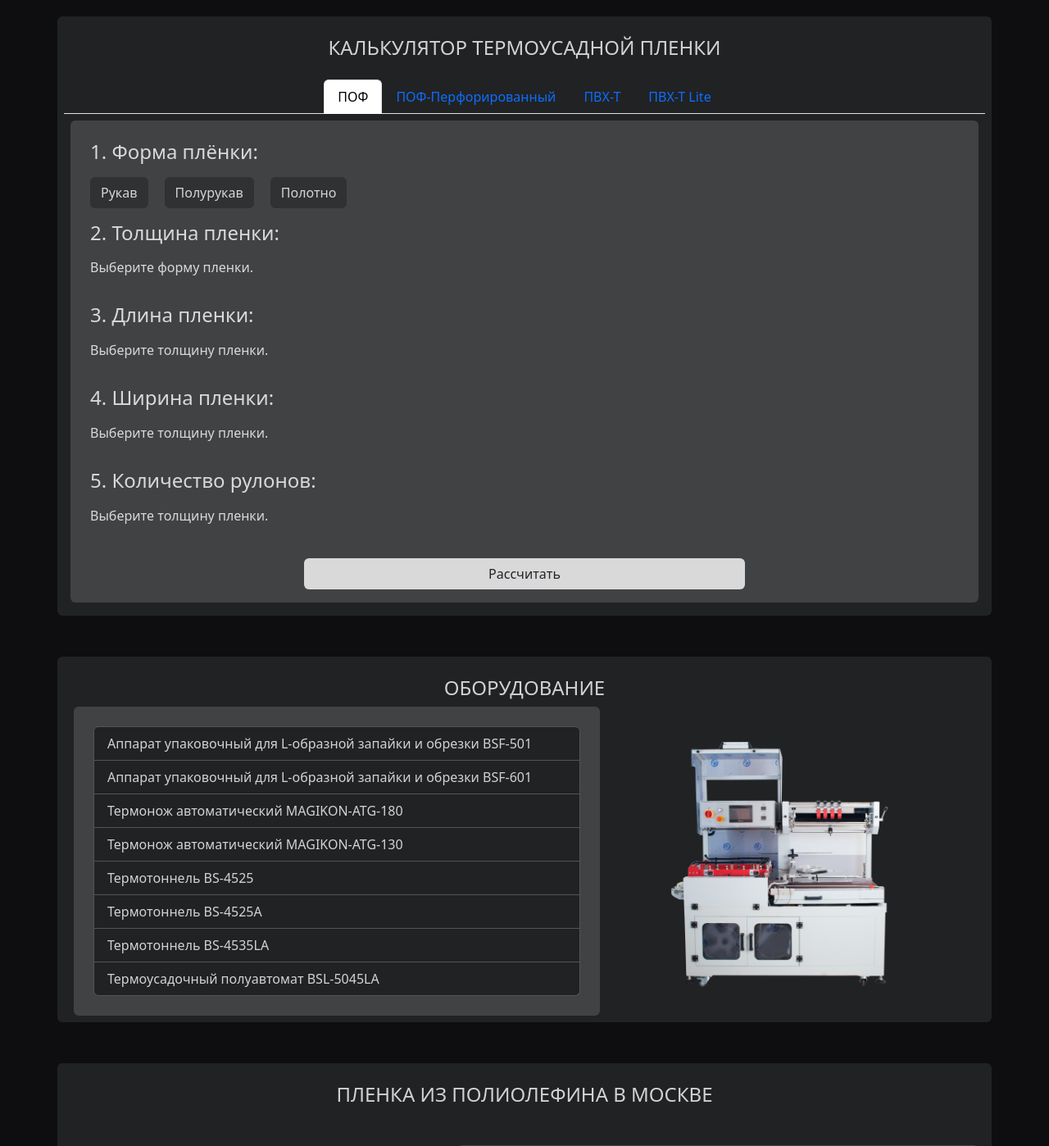
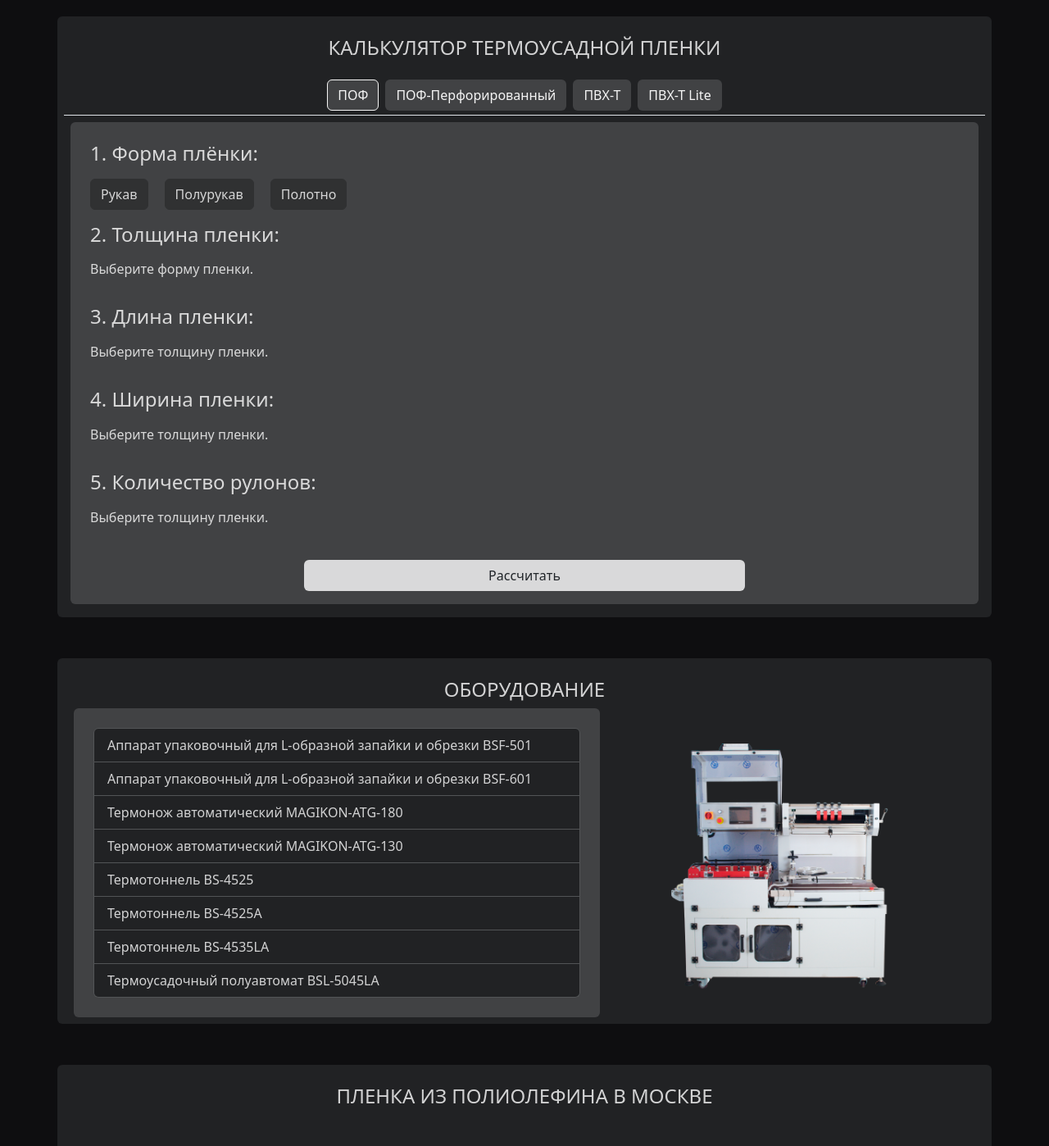
Before and after one commit to Frermut/shrink-film-site, a PHP site: page / in a window 1280 px wide. Shown: the part 230-1628 px from the top of the page at 82% size. Run offline with PHP 8.4, Linux system fonts and the light colour scheme.

Commit message:
change width of some elements

```diff
--- a/index.html
+++ b/index.html
@@ -70,11 +70,11 @@
           <h4 id="scrollspyHeading1" class="d-block text-center p-3" style="color:rgba(255, 255, 255, 0.800)">КАЛЬКУЛЯТОР ТЕРМОУСАДНОЙ ПЛЕНКИ</h4>
 
           <nav>
-            <div class="nav nav-tabs justify-content-center" id="nav-tab" role="tablist">
-              <button class="nav-link active" id="nav-home-tab" data-bs-toggle="tab" data-bs-target="#nav-home" type="button" role="tab" aria-controls="nav-home" aria-selected="true">ПОФ</button>
-              <button class="nav-link" id="nav-profile-tab" data-bs-toggle="tab" data-bs-target="#nav-profile" type="button" role="tab" aria-controls="nav-profile" aria-selected="false">ПОФ-Перфорированный</button>
-              <button class="nav-link" id="nav-contact-tab" data-bs-toggle="tab" data-bs-target="#nav-contact" type="button" role="tab" aria-controls="nav-contact" aria-selected="false">ПВХ-Т</button>
-              <button class="nav-link" id="nav-lite-tab" data-bs-toggle="tab" data-bs-target="#nav-lite" type="button" role="tab" aria-controls="nav-lite" aria-selected="false">ПВХ-Т Lite</button>
+            <div class="nav nav-tabs justify-content-center gap-2" id="nav-tab" role="tablist">
+              <button class="btn active" id="nav-home-tab" data-bs-toggle="tab" data-bs-target="#nav-home" type="button" role="tab" aria-controls="nav-home" aria-selected="true" style="background-color: #414244; color: whitesmoke; margin-bottom: 5px;">ПОФ</button>
+              <button class="btn" id="nav-profile-tab" data-bs-toggle="tab" data-bs-target="#nav-profile" type="button" role="tab" aria-controls="nav-profile" aria-selected="false" style="background-color: #414244; color: whitesmoke; margin-bottom: 5px;">ПОФ-Перфорированный</button>
+              <button class="btn" id="nav-contact-tab" data-bs-toggle="tab" data-bs-target="#nav-contact" type="button" role="tab" aria-controls="nav-contact" aria-selected="false" style="background-color: #414244; color: whitesmoke; margin-bottom: 5px;">ПВХ-Т</button>
+              <button class="btn" id="nav-lite-tab" data-bs-toggle="tab" data-bs-target="#nav-lite" type="button" role="tab" aria-controls="nav-lite" aria-selected="false" style="background-color: #414244; color: whitesmoke; margin-bottom: 5px;">ПВХ-Т Lite</button>
             </div>
           </nav>
 
@@ -195,8 +195,11 @@
                     <div class="modal-footer" style="border-color: #525456 !important;color: rgba(255, 255, 255, 0.800);">
                       <!-- <button type="button" class="btn btn-secondary" data-bs-dismiss="modal">Закрыть</button> -->
 
+                      <div class="d-flex col justify-content-between">
                         <a href="tel:+74952220579" class="btn mobileCall" style="color: rgb(255, 255, 255); background-color: #0d6efd;">Позвонить</a>
                         <button name="form_submit_pof" type="submit" form="pofSend" class="btn btn-primary">Заказать</button>
+                      </div>
+
                     </div>
                   </div>
                 </div>
@@ -319,8 +322,11 @@
 
                     <div class="modal-footer" style="border-color: #525456 !important;color: rgba(255, 255, 255, 0.800);">
                       <!-- <button type="button" class="btn btn-secondary" data-bs-dismiss="modal">Закрыть</button> -->
+                      <div class="d-flex col justify-content-between">
                         <a href="tel:+74952220579" class="btn mobileCall" style="color: rgb(255, 255, 255); background-color: #0d6efd;">Позвонить</a>
                         <button name="form_submit_pofPerf" type="submit" form="pofPerfsend" class="btn btn-primary">Заказать</button>
+                      </div>
+
                     </div>
                   </div>
                 </div>
@@ -441,8 +447,10 @@
                     </div>
                     <div class="modal-footer" style="border-color: #525456 !important;color: rgba(255, 255, 255, 0.800);">
                       <!-- <button type="button" class="btn btn-secondary" data-bs-dismiss="modal">Закрыть</button> -->
+                      <div class="d-flex col justify-content-between">
                         <a href="tel:+74952220579" class="btn mobileCall" style="color: rgb(255, 255, 255); background-color: #0d6efd;">Позвонить</a>
                         <button name="form_submit_pvx" type="submit" form="pvxSend" class="btn btn-primary">Заказать</button>
+                      </div>
                     </div>
                   </div>
                 </div>
@@ -566,8 +574,11 @@
                     </div>
                     <div class="modal-footer" style="border-color: #525456 !important;color: rgba(255, 255, 255, 0.800);">
                       <!-- <button type="button" class="btn btn-secondary" data-bs-dismiss="modal">Закрыть</button> -->
+                      <div class="d-flex col justify-content-between">
                         <a href="tel:+74952220579" class="btn mobileCall" style="color: rgb(255, 255, 255); background-color: #0d6efd;">Позвонить</a>
                         <button name="form_submit_PVXLite" type="submit" form="PVXLiteSend" class="btn btn-primary">Заказать</button>
+                      </div>
+
                     </div>
                   </div>
                 </div>
--- a/scripts/app.js
+++ b/scripts/app.js
@@ -33,29 +33,29 @@ function get_markup(shape, thickness, width, length, halftubeCount, resultKilo,
     <div class="d-flex row justify-content-center gap-3">
     <div class="col-lg col-md-12">
       <ul class="list-group list-group-horizontal w-100">
-        <li class="list-group-item w-75">Форма плёнки:</li>
-        <li class="list-group-item w-25" style="font-size:14px" >${shape}</li>
+        <li class="list-group-item " style="width:65%">Форма плёнки:</li>
+        <li class="list-group-item " style="font-size:14px; width:35%" >${shape}</li>
         <input type="hidden" name="shrink_type" value="${shrink_type}">
         <input type="hidden" name="shape" value="${shape}">
       </ul>
       <ul class="list-group list-group-horizontal w-100">
-        <li class="list-group-item w-75">Толщина пленки:</li>
-        <li class="list-group-item w-25" style="font-size:14px" >${thickness}</li>
+        <li class="list-group-item " style="width:65%">Толщина пленки:</li>
+        <li class="list-group-item " style="font-size:14px; width:35%" >${thickness}</li>
         <input type="hidden" name="thickness" value="${thickness}">
       </ul>
       <ul class="list-group list-group-horizontal w-100">
-        <li class="list-group-item w-75">Ширина пленки:</li>
-        <li class="list-group-item w-25" name="width">${width}</li>
+        <li class="list-group-item " style="width:65%">Ширина пленки:</li>
+        <li class="list-group-item " style="width:35%" name="width">${width}</li>
         <input type="hidden" name="width" value="${width}">
       </ul>
       <ul class="list-group list-group-horizontal w-100">
-        <li class="list-group-item w-75">Длина пленки:</li>
-        <li class="list-group-item w-25" >${length}</li>
+        <li class="list-group-item " style="width:65%">Длина пленки:</li>
+        <li class="list-group-item " style="width:35%">${length}</li>
         <input type="hidden" name="length" value="${length}">
       </ul>
       <ul class="list-group list-group-horizontal w-100">
-        <li class="list-group-item w-75">Количество рулонов:</li>
-        <li class="list-group-item w-25" >${halftubeCount}</li>
+        <li class="list-group-item " style="width:65%">Количество рулонов:</li>
+        <li class="list-group-item "  style="width:35%" >${halftubeCount}</li>
         <input type="hidden" name="halftubeCount" value="${halftubeCount}">
       </ul>
     </div>
--- a/styles/style.css
+++ b/styles/style.css
@@ -196,6 +196,7 @@ footer input:focus{
     outline: none !important;
 }
 */
+
 .mobileCall:hover {
     transition: 100ms !important;
     background-color: #0a54c3 !important;
```
Lines whose indentation alone changed are shown as unchanged.
